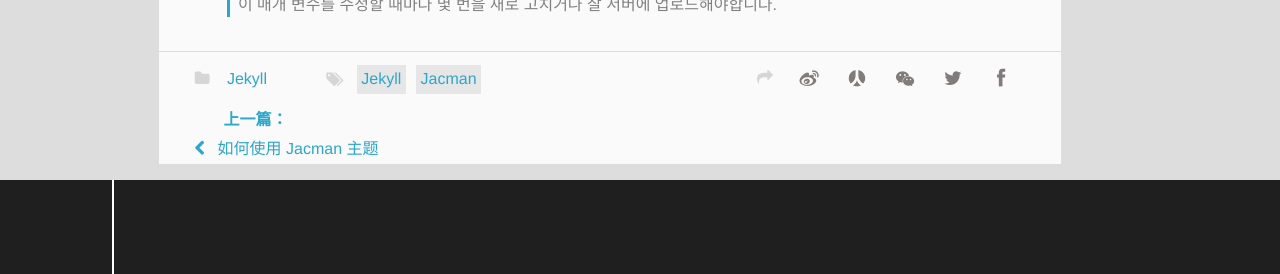
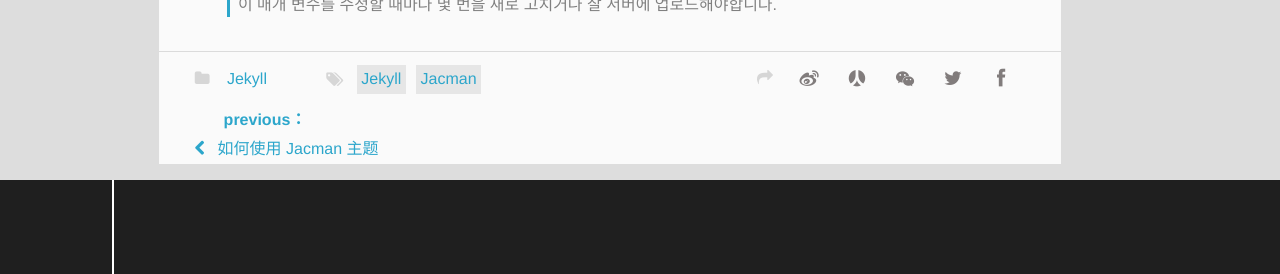
Before and after one commit to mumbi/mumbi.github.io, a Jekyll site: the page built from _posts/2016-09-19-how-to-post.md, in a window 1280 px wide and 900 px high, scrolled down 5065 px. Shown: the part 464-738 px from the top of the window. Built offline with Jekyll 4.4.1, drawn with Linux system fonts in a browser that asks for light colours; Markdown is read by kramdown in place of the engine named in the settings.

Commit message:
change language

```diff
--- a/_includes/_partial/post/pagination.html
+++ b/_includes/_partial/post/pagination.html
@@ -3,7 +3,7 @@
  {% if page.previous %}
  <div class="prev" >
  <a href="{{ site.base.url }}{{ page.previous.url }}" title="{{ page.previous.title }}">
-  <strong>上一篇：</strong><br/>
+  <strong>previous：</strong><br/>
   <span>
   {% if page.previous.title %}{{ page.previous.title }}{% else %}(no title){% endif %}</span>
 </a>
@@ -12,7 +12,7 @@
 {% if page.next %}
 <div class="next">
 <a href="{{ site.base.url }}{{ page.next.url }}"  title="{{ page.next.title }}">
- <strong>下一篇：</strong><br/>
+ <strong>next：</strong><br/>
  <span>{% if page.next.title %}{{ page.next.title }}{% else %}(no title){% endif %}
 </span>
 </a>
```
